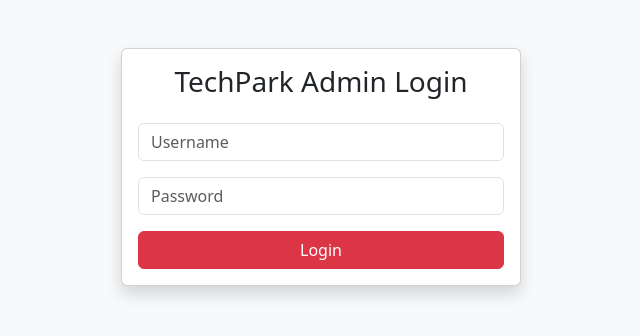
After one commit to Shanthidevirajaraman/devi, a Flask app: page /login in a window 1280 px wide. The commit adds this page. Shown: the top 336 px of the page, without its empty margins (319-959 px from the left). Run offline with Flask 3, Linux system fonts and the light colour scheme.

Commit message:
Admin login and website updates

```diff
--- a/app.py
+++ b/app.py
@@ -1,4 +1,4 @@
-from flask import Flask, render_template, request
+from flask import Flask, render_template, request, redirect, session
 
 import sqlite3
 import os
@@ -8,6 +8,10 @@ import requests
 
 
 app = Flask(__name__)
+app.secret_key = "techpark_admin_2026"
+
+ADMIN_USER = "admin"
+ADMIN_PASS = "TechPark@123"
 
 # Brevo API Key
 BREVO_API_KEY = os.getenv("BREVO_API_KEY")
@@ -118,8 +122,11 @@ def course(course):
     return render_template('course_details.html', course=course)
 
 
-@app.route('/admin')
+@app.route('/techpark_admin_secure_2026')
 def admin():
+
+    if not session.get('admin'):
+        return redirect('/login')
 
     conn = sqlite3.connect('academy.db')
     cur = conn.cursor()
@@ -132,5 +139,30 @@ def admin():
     return render_template('admin.html', data=data)
 
 
+@app.route('/login', methods=['GET', 'POST'])
+def login():
+
+    if request.method == 'POST':
+
+        username = request.form['username']
+        password = request.form['password']
+
+        if username == ADMIN_USER and password == ADMIN_PASS:
+
+            session['admin'] = True
+            return redirect('/techpark_admin_secure_2026')
+
+        return "Invalid Username or Password"
+
+    return render_template('login.html')
+
+@app.route('/logout')
+def logout():
+
+    session.clear()
+
+    return redirect('/login')
+
+
 if __name__ == '__main__':
     app.run(debug=True)
--- /dev/null
+++ b/templates/login.html
@@ -0,0 +1,40 @@
+<!DOCTYPE html>
+<html>
+<head>
+<title>Admin Login</title>
+<link href="https://cdn.jsdelivr.net/npm/bootstrap@5.3.3/dist/css/bootstrap.min.css" rel="stylesheet">
+</head>
+<body class="bg-light">
+
+<div class="container mt-5">
+    <div class="card mx-auto shadow" style="max-width:400px;">
+        <div class="card-body">
+
+            <h3 class="text-center mb-4">TechPark Admin Login</h3>
+
+            <form method="POST">
+
+                <input type="text"
+                       name="username"
+                       class="form-control mb-3"
+                       placeholder="Username"
+                       required>
+
+                <input type="password"
+                       name="password"
+                       class="form-control mb-3"
+                       placeholder="Password"
+                       required>
+
+                <button class="btn btn-danger w-100">
+                    Login
+                </button>
+
+            </form>
+
+        </div>
+    </div>
+</div>
+
+</body>
+</html>
```
Also changed, not shown: requirements.txt (+6 -3 lines), static/css/style.css (+30 -22 lines), templates/admin.html (+9 -26 lines), templates/index.html (+29 -20 lines), static/images/class.jpeg (added).
